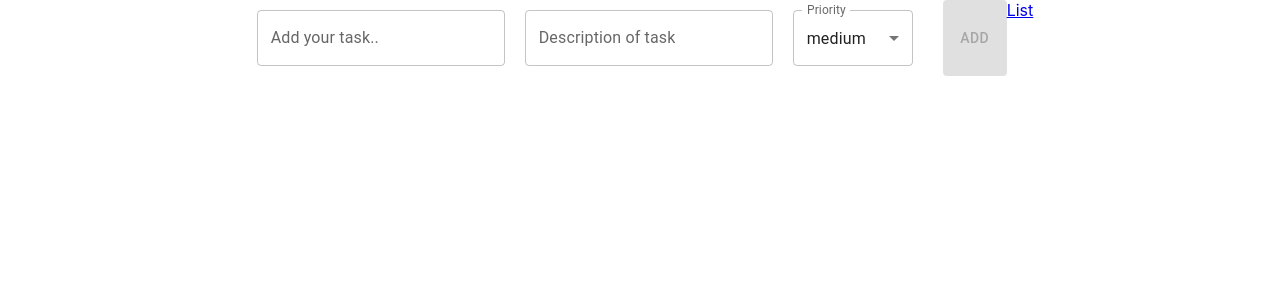
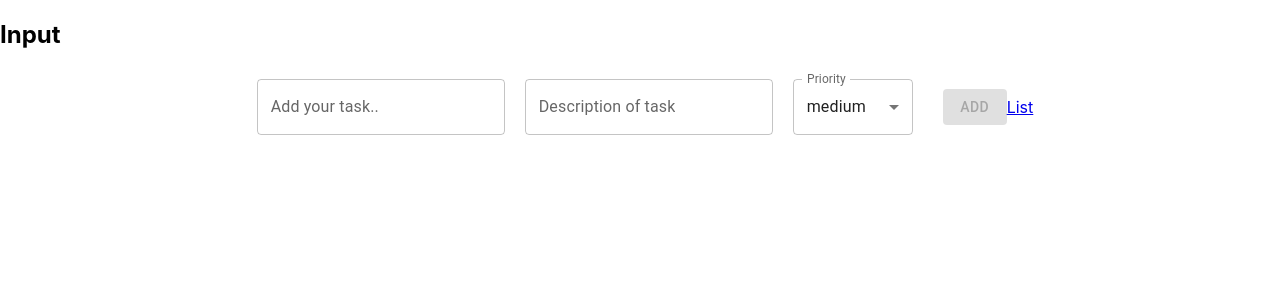
Before and after one commit to Yevhen2mc2/todo, a React (Create React App) app: page /input in a window 1280 px wide. Shown: the top 300 px of the page. Built offline with nearby package versions, Linux system fonts and the light colour scheme.

Commit message:
refactor. style

```diff
--- a/src/components/Input/Input.tsx
+++ b/src/components/Input/Input.tsx
@@ -70,6 +70,8 @@ const Input: React.FC = () => {
     setDescription(e.currentTarget.value);
 
   return (
+    <>
+      <h2 className={styles.title}>Input</h2>
       <div className={styles.containerInput}>
         <div className={styles.inputTitle}>
           <TextField
@@ -100,7 +102,9 @@ const Input: React.FC = () => {
               onChange={(e) => setPriority(e.target.value as Priority)}
             >
               <MenuItem value={Priority.LOW}>{`${Priority.LOW}`}</MenuItem>
-            <MenuItem value={Priority.MEDIUM}>{`${Priority.MEDIUM}`}</MenuItem>
+              <MenuItem
+                value={Priority.MEDIUM}
+              >{`${Priority.MEDIUM}`}</MenuItem>
               <MenuItem value={Priority.HIGH}>{`${Priority.HIGH}`}</MenuItem>
             </Select>
           </FormControl>
@@ -117,6 +121,7 @@ const Input: React.FC = () => {
         </Button>
         <Link to="/">List</Link>
       </div>
+    </>
   );
 };
 
--- a/src/components/Input/InputStyle.module.scss
+++ b/src/components/Input/InputStyle.module.scss
@@ -1,10 +1,15 @@
 .containerInput{
   display: flex;
   justify-content: center;
+  align-items: center;
+  margin: 20px 40px 20px 40px;
 }
 
 .inputTitle{
   margin: 10px;
+  display: flex;
+  justify-content: center;
+  align-items: center;
 }
 
 .inputDescription {
```
Lines whose indentation alone changed are shown as unchanged.
